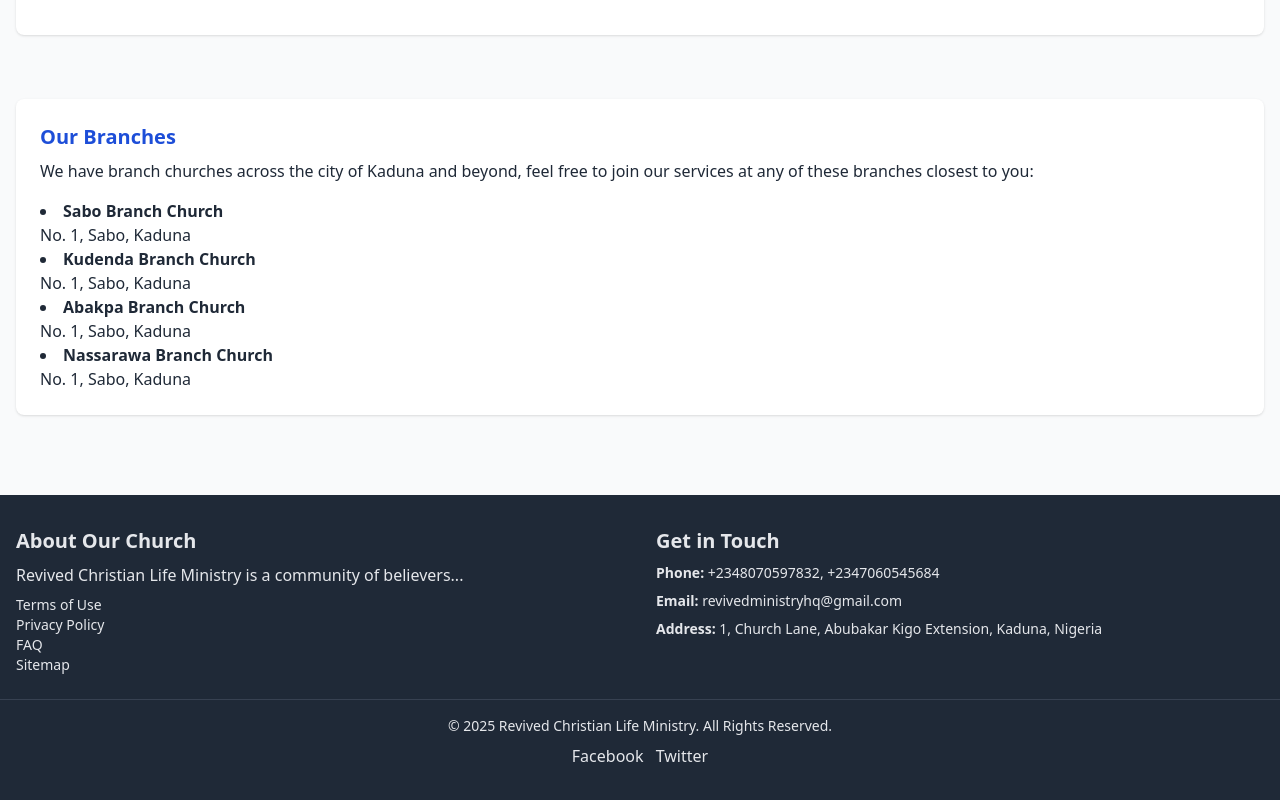
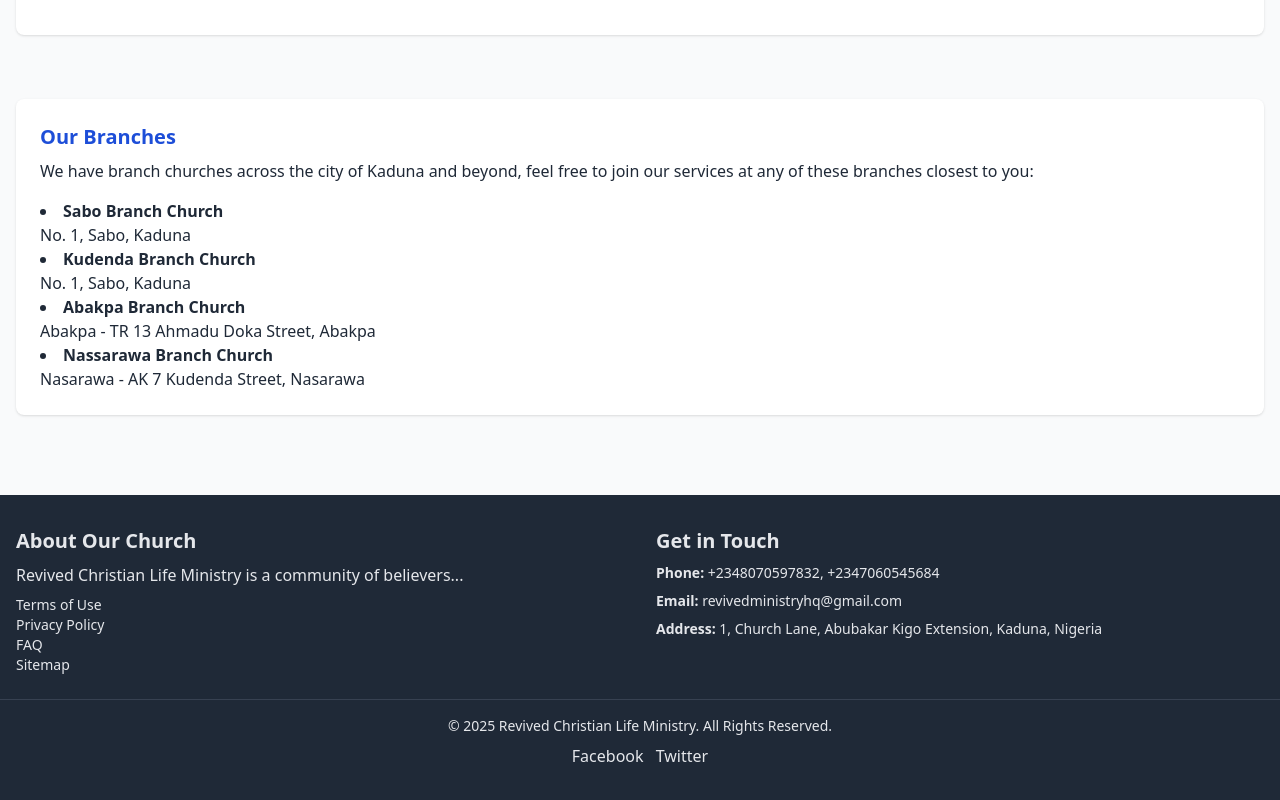
Before and after one commit to lrdaries/rclmnew, a plain HTML site: page about.html in a window 1280 px wide. Shown: the part 1405-2205 px from the top of the page. Drawn offline with nearby package versions, Linux system fonts and the light colour scheme.

Commit message:
Made changes to the about and projects pages

```diff
--- a/about.html
+++ b/about.html
@@ -89,9 +89,9 @@
          <li><strong>Kudenda Branch Church</strong></li>
         <p>No. 1, Sabo, Kaduna</p>
          <li><strong>Abakpa Branch Church</strong></li>
-        <p>No. 1, Sabo, Kaduna</p>
+        <p>Abakpa - TR 13 Ahmadu Doka Street, Abakpa</p>
          <li><strong>Nassarawa Branch Church</strong></li>
-        <p>No. 1, Sabo, Kaduna</p>
+        <p>Nasarawa - AK 7 Kudenda Street, Nasarawa</p>
       </ul>
     </aside>
 
```
Also changed, not shown: projects.html (+1 -1 lines).
